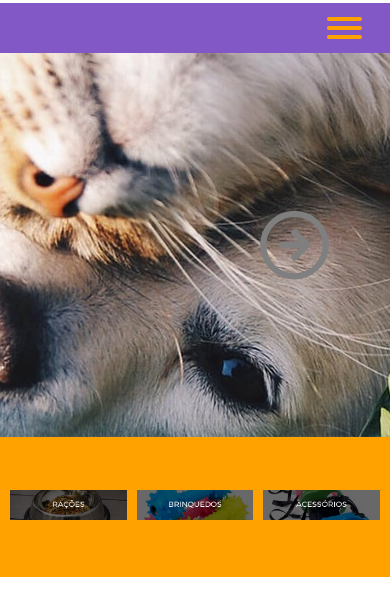
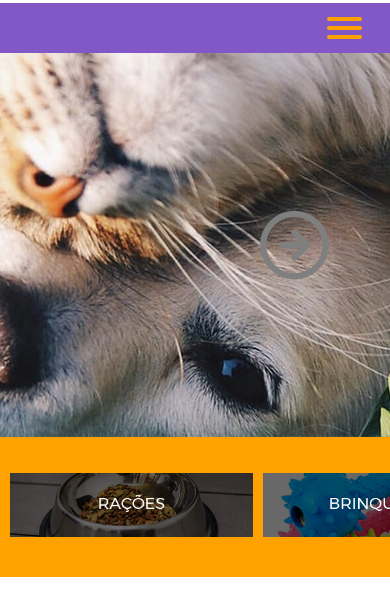
Before and after one commit to GabrielAlvesFS/testedev-seriedesing, a plain HTML site: page parte1/index.html in a window 390 px wide. Shown: the part 111-726 px from the top of the page. Drawn offline with nearby package versions, Linux system fonts and the light colour scheme.

Commit message:
:lipstick: Making categories responsive

```diff
--- a/parte1/assets/css/media.css
+++ b/parte1/assets/css/media.css
@@ -27,6 +27,39 @@
     right: 0;
     border: none;
   }
+
+  /* Categories Section */
+  .categories-section {
+    overflow-x: scroll;
+    overflow-y: hidden;
+  }
+
+  .categories-section .categories-container {
+    width: 769px;
+  }
+
+  .categories-section::-webkit-scrollbar{
+    height: 4px;
+    width: 4px;
+    background: gray;
+  }
+
+  .categories-section::-webkit-scrollbar-track {
+    background: #f1f1f1;
+  }
+
+  .categories-section::-webkit-scrollbar-thumb {
+    background: #888;
+  }
+
+  .categories-section::-webkit-scrollbar-thumb:hover {
+    background: #555;
+  }
+
+  .categories-section::-webkit-scrollbar-thumb:horizontal{
+      background: #8158C5;
+      border-radius: 10px;
+  }
 }
 
 /* Small Screens 521px */
```
